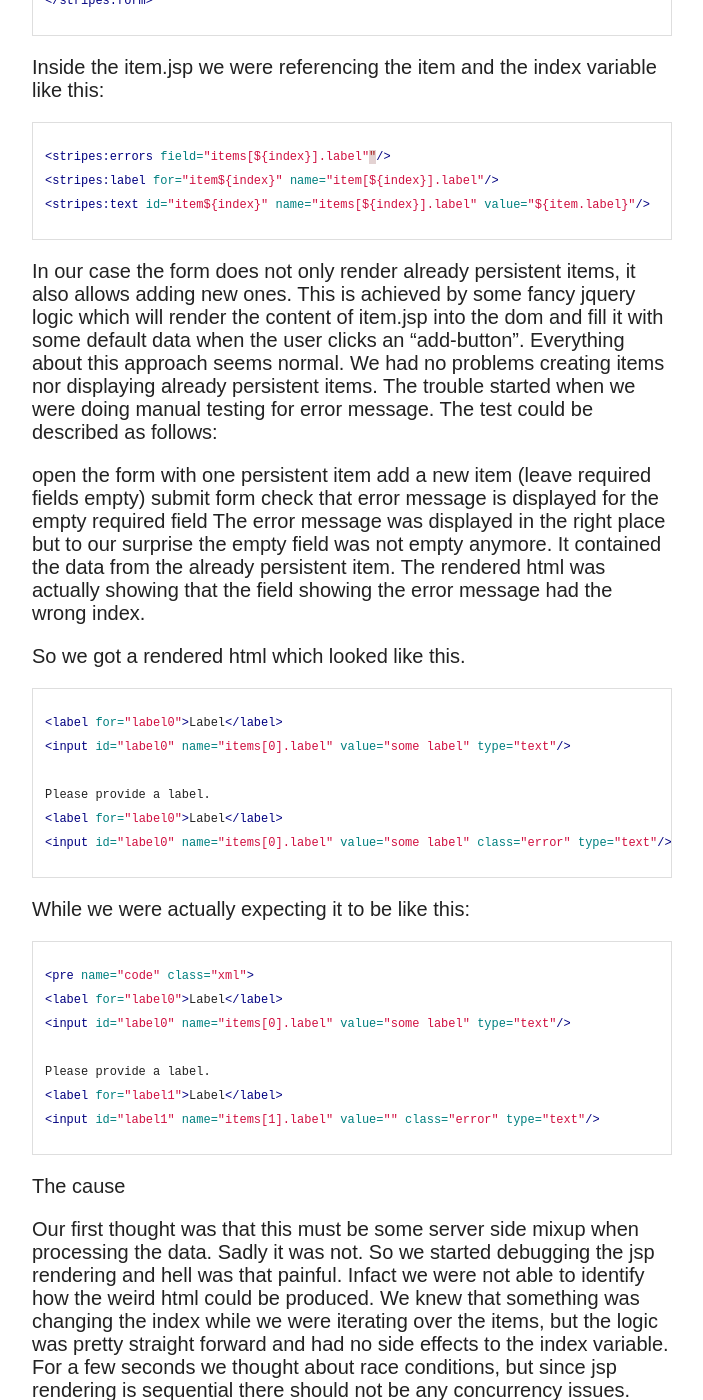
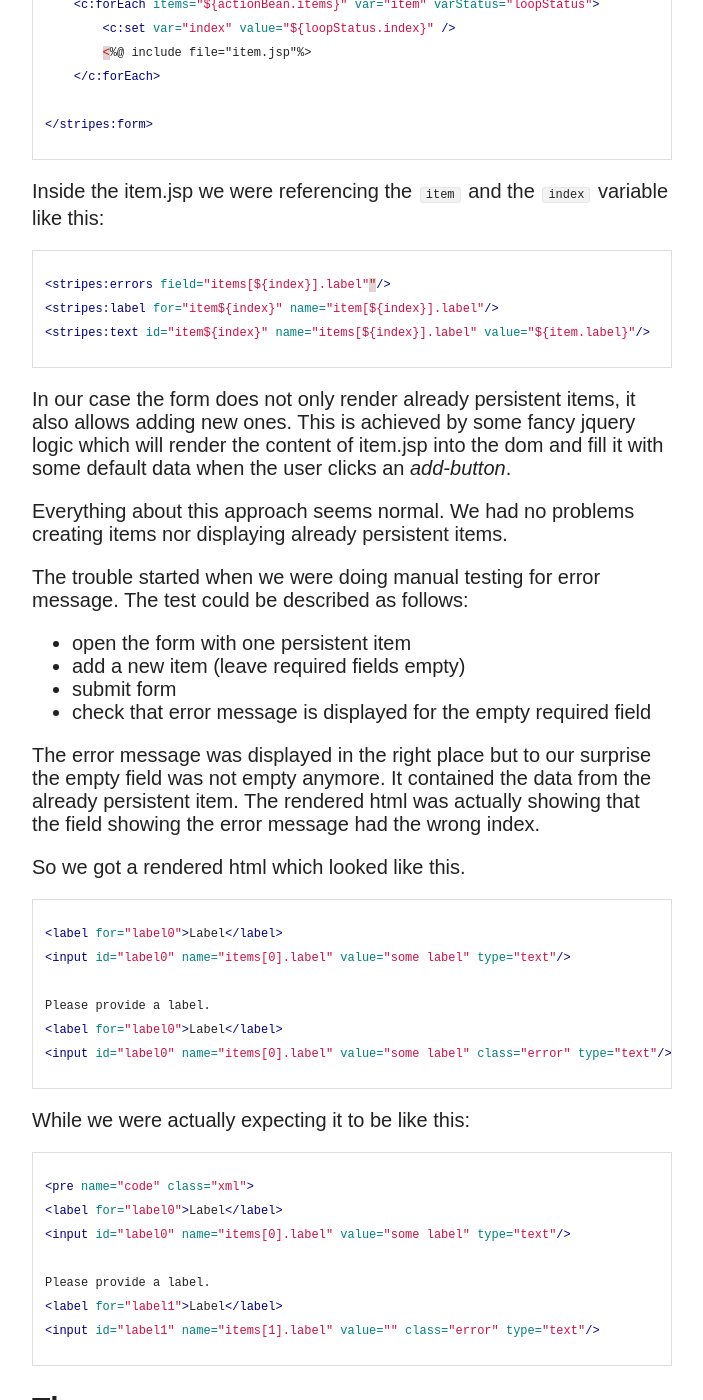
Before and after one commit to codereligion/codereligion.github.com, a Jekyll site: the page built from _posts/tumblr/2012-08-05-beware-of-stripes-errorstag.md, in a window 1280 px wide and 1400 px high, scrolled down 1887 px. Shown: the whole window, without its empty margins (308-1011 px from the left). Built offline with Jekyll 4.4.1, drawn with Linux system fonts in a browser that asks for light colours; nearby versions of some CDN libraries; some of the changed text lies outside the part shown.

Commit message:
Reworked some past posts

```diff
--- a/_config.yml
+++ b/_config.yml
@@ -7,13 +7,31 @@ url:
 
 authors:
   SierraGolf:
-    name: Sebastian Gröbler
-    email: s.groebler@googlemail.com
-    gravatar: a1e441d0a93792c121bfa024fbce9fcb
+    name:           Sebastian Gröbler
+    gravatar:       a1e441d0a93792c121bfa024fbce9fcb
+    twitter:        whiskeysierra84
+    facebook:
+    github:         codereligion
+    stackexchange:  whiskeysierra
+    linkedin:
+    instagram:
+    flickr:
+    tumblr:
+    # For Google Authorship https://plus.google.com/authorship
+    google_plus:
   whiskeysierra:
-    name: Willi Schönborn
-    email: w.schoenborn@gmail.com
-    gravatar: 67cbbc19dad0357903c7f74752b9027d
+    name:           Willi Schönborn
+    gravatar:       67cbbc19dad0357903c7f74752b9027d
+    twitter:        whiskeysierra84
+    facebook:
+    github:         codereligion
+    stackexchange:  whiskeysierra
+    linkedin:
+    instagram:
+    flickr:
+    tumblr:
+    # For Google Authorship https://plus.google.com/authorship
+    google_plus:    https://plus.google.com/u/107833663349010011387
 
 
 # Owner/author information
--- a/_posts/tumblr/2012-08-05-beware-of-stripes-errorstag.md
+++ b/_posts/tumblr/2012-08-05-beware-of-stripes-errorstag.md
@@ -12,9 +12,10 @@ tags:
 - validation
 tumblr_url: http://codereligion.com/post/28761532820/beware-of-stripes-errorstag
 ---
-A little background
+## A little background
 
-Stripes provides a tag called ErrorsTag which could be used like this:
+[Stripes](http://www.stripesframework.org/) provides a tag called
+[ErrorsTag](http://stripes.sourceforge.net/docs/current/taglib/stripes/errors.html) which could be used like this:
 
 {% highlight xml %}
 <stripes:form action="/foo/first.action">
@@ -51,10 +52,13 @@ It is also possible to define some custom header and footer.
 </stripes:errors>
 {% endhighlight %}
 
-The problem
+## The problem
 
 Some of you may yawn now and say… dooh I know that already. So here is the part where it gets interesting.
-When we were implementing a feature which was rendering a  jsp inside a loop, we were having very strange problems while testing the error messages.
+
+When we were implementing a feature which was rendering a  jsp inside a loop, we were having very strange problems
+while testing the error messages.
+
 Here is an simplified representation of what we did:
 
 {% highlight xml %}
@@ -68,7 +72,7 @@ Here is an simplified representation of what we did:
 </stripes:form>
 {% endhighlight %}
 
-Inside the item.jsp we were referencing the item and the index variable like this:
+Inside the item.jsp we were referencing the `item` and the `index` variable like this:
 
 {% highlight xml %}
 <stripes:errors field="items[${index}].label""/>
@@ -76,15 +80,22 @@ Inside the item.jsp we were referencing the item and the index variable like thi
 <stripes:text id="item${index}" name="items[${index}].label" value="${item.label}"/>
 {% endhighlight %}
 
-In our case the form does not only render already persistent items, it also allows adding new ones. This is achieved by some fancy jquery logic which will render the content of item.jsp into the dom and fill it with some default data when the user clicks an “add-button”.
+In our case the form does not only render already persistent items, it also allows adding new ones. This is achieved by
+some fancy jquery logic which will render the content of item.jsp into the dom and fill it with some default data when
+the user clicks an *add-button*.
+
 Everything about this approach seems normal. We had no problems creating items nor displaying already persistent items.
+
 The trouble started when we were doing manual testing for error message. The test could be described as follows:
 
-open the form with one persistent item
-add a new item (leave required fields empty)
-submit form
-check that error message is displayed for the empty required field
-The error message was displayed in the right place but to our surprise the empty field was not empty anymore. It contained the data from the already persistent item. The rendered html was actually showing that the field showing the error message had the wrong index.
+- open the form with one persistent item
+- add a new item (leave required fields empty)
+- submit form
+- check that error message is displayed for the empty required field
+
+The error message was displayed in the right place but to our surprise the empty field was not empty anymore. It
+contained the data from the already persistent item. The rendered html was actually showing that the field showing the
+error message had the wrong index.
 
 So we got a rendered html which looked like this.
 
@@ -109,12 +120,20 @@ Please provide a label.
 <input id="label1" name="items[1].label" value="" class="error" type="text"/>
 {% endhighlight %}
 
-The cause
+## The cause
 
-Our first thought was that this must be some server side mixup when processing the data. Sadly it was not. So we started debugging the jsp rendering and hell was that painful. Infact we were not able to identify how the weird html could be produced.
-We knew that something was changing the index while we were iterating over the items, but the logic was pretty straight forward and had no side effects to the index variable.
-For a few seconds we thought about race conditions, but since jsp rendering is sequential there should not be any concurrency issues.
-Than a lightning struck me and I remembered how a former colleague of mine was cursing about the ErrorsTag of Stripes and that it did something very terrible with the page scope. So I went into the ErrorsTag and found this:
+Our first thought was that this must be some server side mixup when processing the data. Sadly it was not. So we
+started debugging the jsp rendering and hell was that painful. Infact we were not able to identify how the weird html
+could be produced.
+
+We knew that something was changing the `index` while we were iterating over the items, but the logic was pretty straight
+forward and had no side effects to the `index` variable.
+
+For a few seconds we thought about race conditions, but since jsp rendering is sequential there should not be any
+concurrency issues.
+
+Than a lightning struck me and I remembered how a former colleague of mine was cursing about the `ErrorsTag` of Stripes
+and that it did something very terrible with the page scope. So I went into the `ErrorsTag` and found this:
 
 {% highlight java %}
     /** Sets the context variables for the current error and index */
@@ -147,13 +166,17 @@ Than a lightning struck me and I remembered how a former colleague of mine was c
     }
 {% endhighlight %}
 
-So what happens here? The Stripes tag actually overrides our helper variable index for their own purposes and does not care to preserve the value afterwards.
+So what happens here? The Stripes tag actually overrides our helper variable `index` for their own purposes and does
+not care to preserve the value afterwards.
 
-The fix
+## The fix
 
-We fixed it by renaming our variable to something like itemIndex but one could also fix the root problem and talk to the Stripes guys if they could find a way to preserve the index and re-assign it after the ErrorsTag has finished his tasks.
-So far I could not find that this is a known error, but I will spend some more time investigating and maybe open a bug ticket in their jira.
+We fixed it by renaming our variable to something like `itemIndex` but one could also fix the root problem and talk to
+the Stripes guys if they could find a way to preserve the index and re-assign it after the `ErrorsTag` has finished his
+tasks. So far I could not find that this is a known error, but I will spend some more time investigating and maybe open
+a bug ticket in their jira.
 
-Conclusion
+## Conclusion
 
-Until this thing is fixed consider index and error Stripes reserved words and do not use them as page scoped variables when working with ErrorsTag in your jsps.
+Until this thing is fixed consider `index` and `error` Stripes reserved words and do not use them as page scoped
+variables when working with `ErrorsTag` in your jsps.
```
Also changed, not shown: _posts/tumblr/2012-08-05-code-smells.md (+176 -106 lines).
